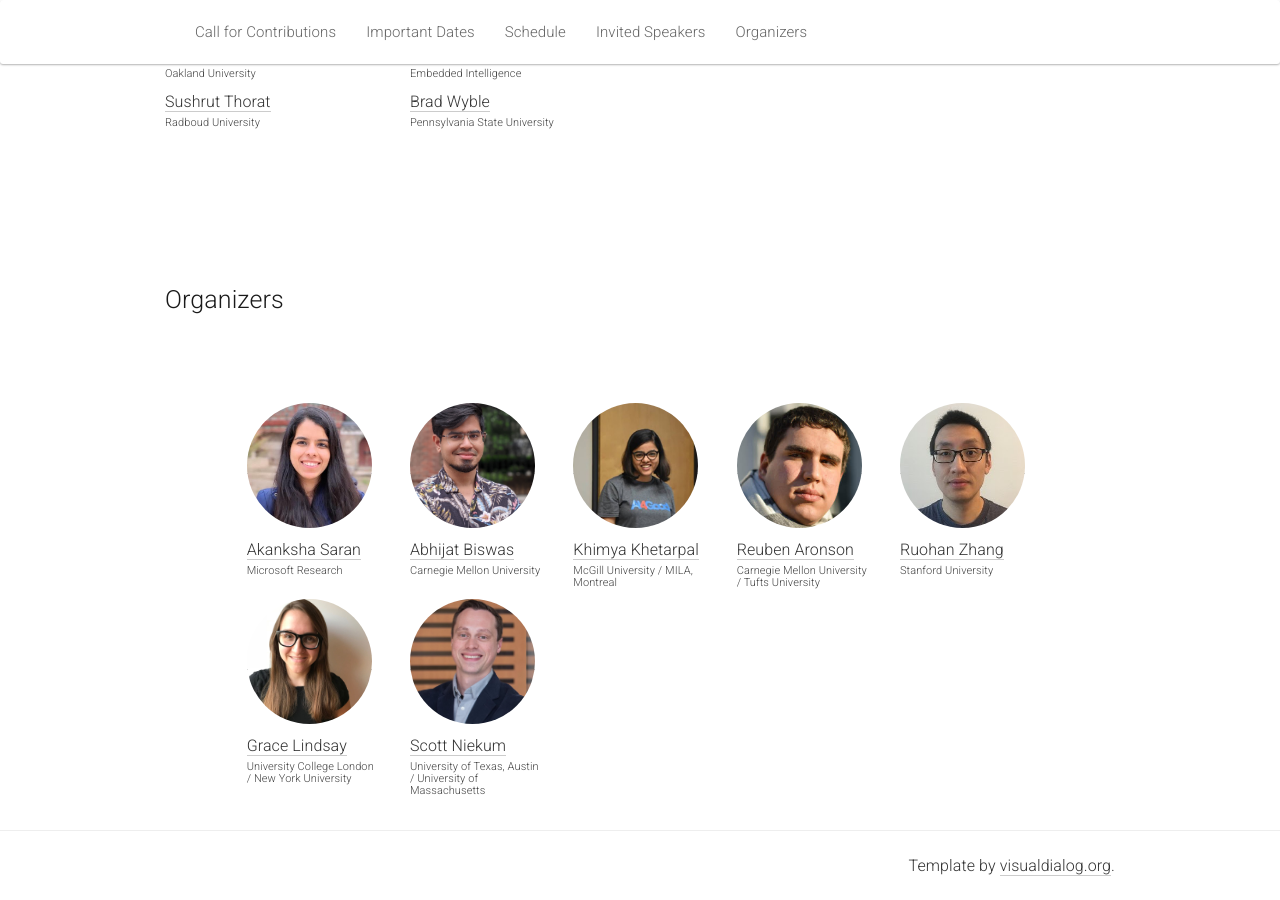
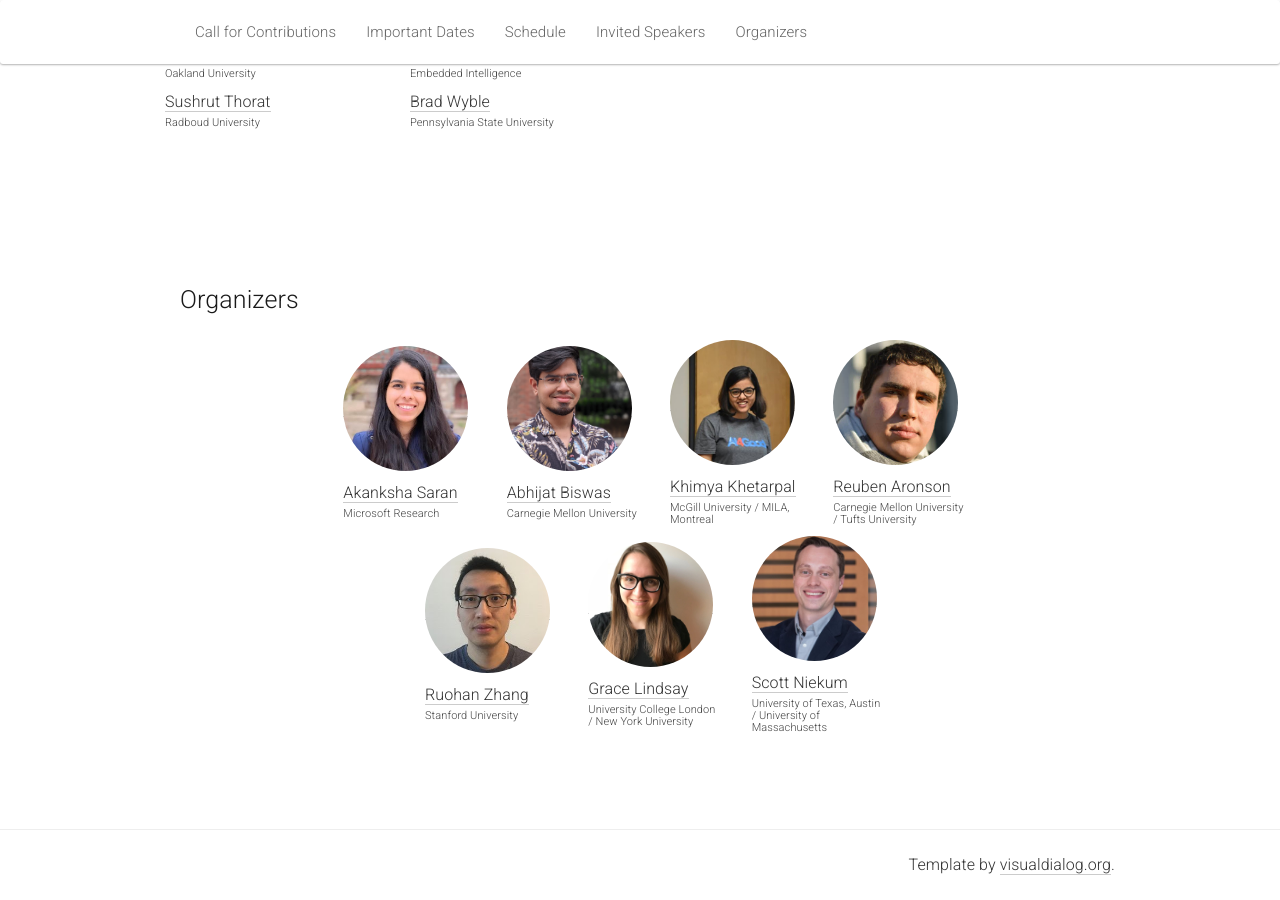
Before and after one commit to attention-learning-workshop/attention-learning-workshop.github.io, a Jekyll site: the page built from _pages/home_2022.md, in a window 1280 px wide and 900 px high, scrolled down 3639 px. Built offline with Jekyll 4.4.1, drawn with Linux system fonts in a browser that asks for light colours; nearby versions of some CDN libraries.

Commit message:
center organizers

```diff
--- a/_includes/organizers.html
+++ b/_includes/organizers.html
@@ -1,3 +1,4 @@
+<div class="container justify-content-center">
 
 <div class="row">
   <div class="col-xs-12"><a class="anchor" id="organizers"></a>
@@ -5,24 +6,21 @@
   </div>
 </div>
 
-<br><br>
-
-{% assign i = 0 %}
+{% assign i = 1 %}
 
 
-<div class="row justify-content-center">
-<div class="col-xs-1"> </div>
+<div class="row" style="display: flex; justify-content: center; align-items: center;">
 
 {% for org in site.data.organizers %}
+
 {% assign new_row = i | modulo:5 %}
 
 {% if new_row == 0 %}
 </div>
-<div class="row justify-content-center">
-<div class="col-xs-1"> </div>
+<div class="row" style="display: flex; justify-content: center; align-items: center;">
 {% endif %}
 
-  <div class="col-xs-2">
+  <div class="col-sm-2">
     <a href="{{ org.url }}">
       <img class="people-pic" src="{{ org.photo | prepend:"img/organizers/" | prepend:site.baseurl }}">
     </a>
@@ -31,5 +29,9 @@
       <h6>{{ org.affiliation }}</h6>
     </div>
   </div>
-{% assign i = i | plus: 1 %}
-{% endfor %}
+
+  {% assign i = i | plus: 1 %}
+  {% endfor %}
+</div>
+
+</div>
```
